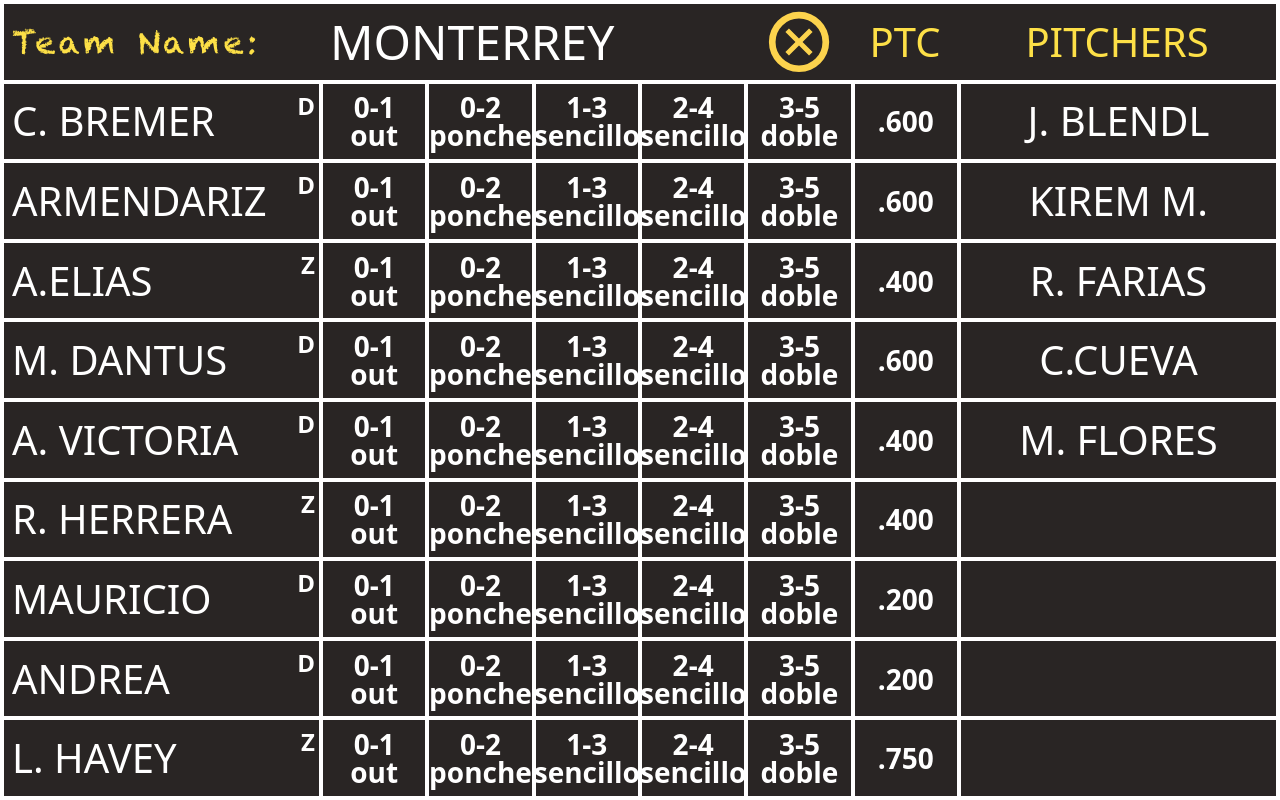
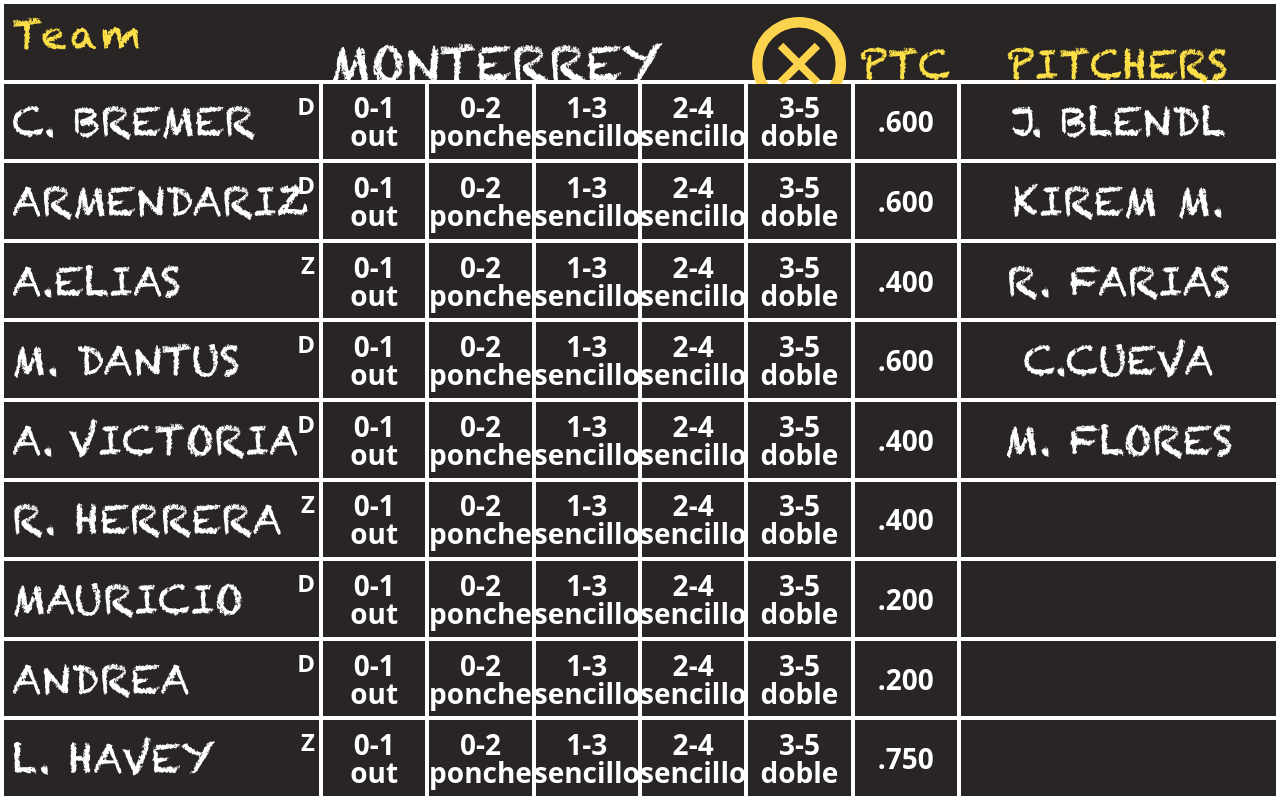
Before and after one commit to INGCapaDev/baseball-game-react, a React (Vite) app: page / in a window 1280 px wide. Built offline with nearby package versions, Linux system fonts and the light colour scheme.

Commit message:
Apply proper font

```diff
--- a/src/players/components/pitcher/Pitcher.jsx
+++ b/src/players/components/pitcher/Pitcher.jsx
@@ -1,7 +1,7 @@
 const Pitcher = (props) => {
   return (
     <div className="col-span-3 flex items-center justify-center bg-stone-800">
-      <span className="font-sans text-[5vh] uppercase text-white">
+      <span className="font-chalk text-[5vh] uppercase text-white">
         {props.name}
       </span>
     </div>
--- a/src/players/components/player/Player.jsx
+++ b/src/players/components/player/Player.jsx
@@ -8,7 +8,7 @@ const Player = (props) => {
         <span className="absolute right-1 top-1 text-[3vh] font-bold uppercase text-white">
           {props.position}
         </span>
-        <span className="pl-2 font-sans text-[5vh]  uppercase text-white">
+        <span className="pl-2 font-chalk text-[5vh]  uppercase text-white">
           {props.name}
         </span>
       </div>
--- a/src/players/components/topbar/TopBar.jsx
+++ b/src/players/components/topbar/TopBar.jsx
@@ -5,8 +5,8 @@ const TopBar = (props) => {
   return (
     <div className="col-span-full grid grid-cols-12 bg-stone-800">
       <div className="col-span-3 flex items-center">
-        <span className="pl-2 font-chalk text-[4vh] tracking-widest text-yellow-300">
-          Team Name:
+        <span className="pl-2 font-chalk text-[5vh] tracking-widest text-yellow-300">
+          Team name:
         </span>
       </div>
       <Team name={props.team}></Team>
@@ -14,9 +14,7 @@ const TopBar = (props) => {
         <img src="img/rounded-x.svg" alt="" className="h-[90%]" />
       </div>
       <div className="col-span-1 flex items-center justify-center">
-        <span className="font-sans text-[5vh] uppercase  text-yellow-300">
-          <Heading text="ptc"></Heading>
-        </span>
+        <Heading text="ptc"></Heading>
       </div>
       <div className="col-span-3 flex items-center justify-center">
         <Heading text="pitchers"></Heading>
--- a/src/players/components/topbar/components/Heading.jsx
+++ b/src/players/components/topbar/components/Heading.jsx
@@ -1,6 +1,6 @@
 const Heading = (props) => {
   return (
-    <span className="font-sans text-[5vh] uppercase  text-yellow-300">
+    <span className="font-chalk text-[5vh] uppercase  text-yellow-300">
       {props.text}
     </span>
   );
--- a/src/players/components/topbar/components/Team.jsx
+++ b/src/players/components/topbar/components/Team.jsx
@@ -1,7 +1,7 @@
 const TeamName = (props) => {
   return (
     <div className="col-span-4 flex items-center">
-      <span className="pl-2 font-sans text-[6vh] uppercase text-white ">
+      <span className="pl-2 font-chalk text-[6vh] uppercase text-white ">
         {props.name}
       </span>
     </div>
```
